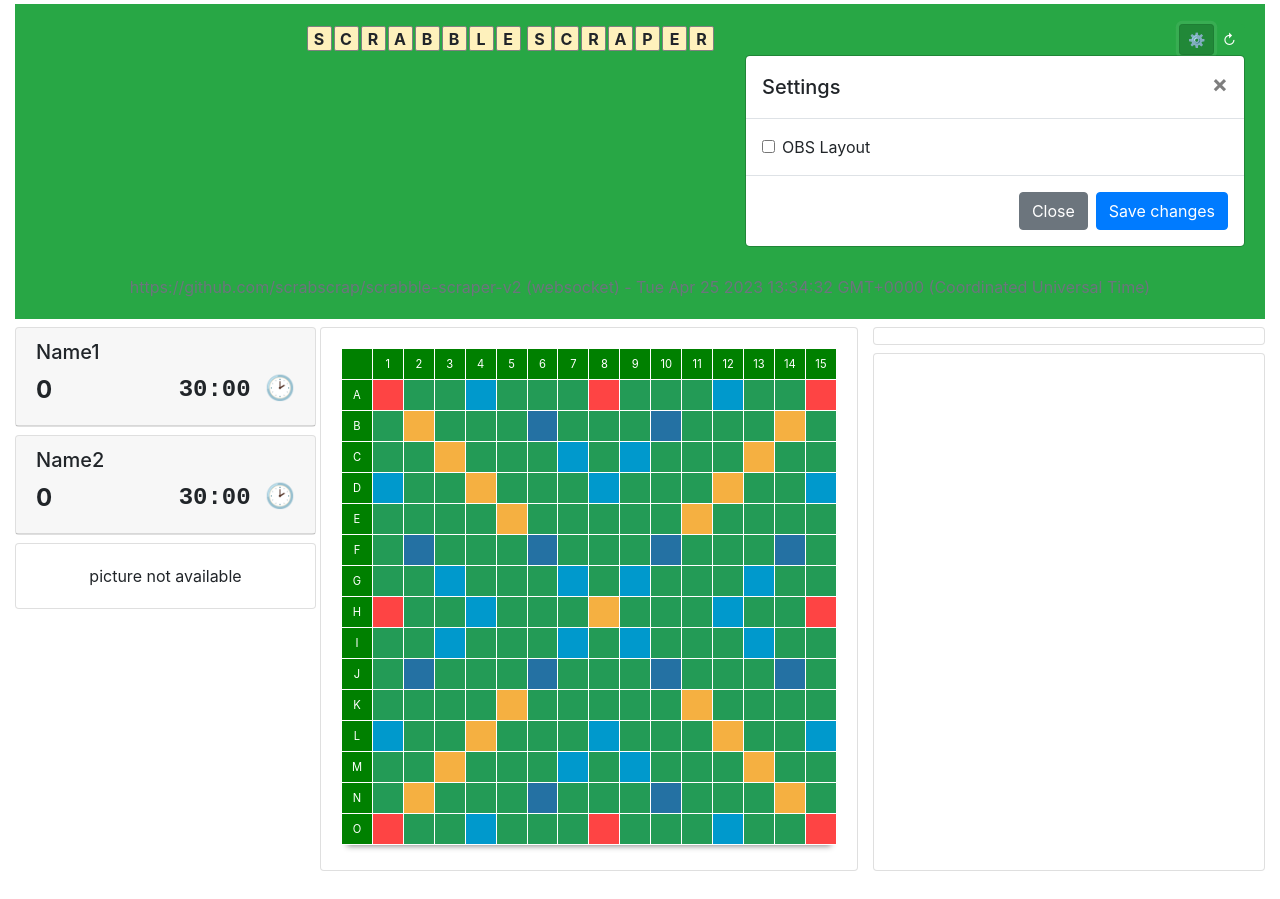
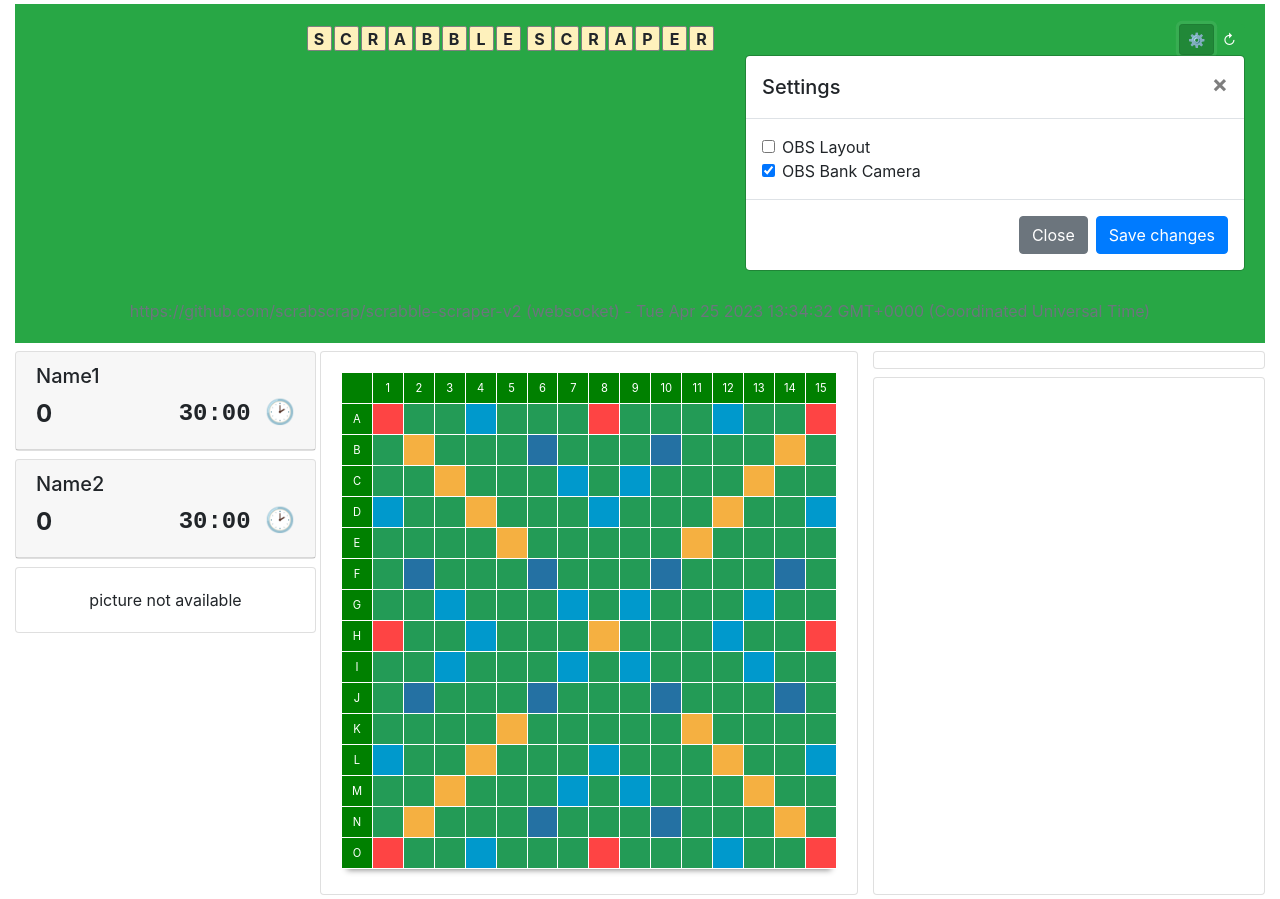
Before and after one commit to scrabscrap/scrabble-scraper-v2, a React (Create React App) app in the folder react/: page / in a window 1280 px wide. Both pictures are taken after a click on the button "Settings". Before the commit the page ends 875 px from the top, so only its background shows below. Built offline with nearby package versions, Linux system fonts and the light colour scheme; no server answers.

Commit message:
feat(react): bank cam switch on/off

```diff
--- a/react/src/App.js
+++ b/react/src/App.js
@@ -28,6 +28,7 @@ class App extends Component {
       image: null,
       settings: {
         obs: this.getCookie('OBS', false),
+        obsbank: this.getCookie('OBSBANK', true),
         websocket: true,
         header_text: 'SCRABBLE SCRAPER'
       },
@@ -59,6 +60,7 @@ class App extends Component {
       console.log(val)
       this.setState({ settings: val })
       this.setCookie('OBS', val.obs)
+      this.setCookie('OBSBANK', val.obsbank)
     }
   }
 
@@ -66,8 +68,10 @@ class App extends Component {
     if (navigator.userAgent.includes("OBS")) {
       var { settings } = this.state
       settings.obs = true
+      settings.obsbank = true
       this.setState({ settings: settings })
       this.setCookie('OBS', settings.obs)
+      this.setCookie('OBSBANK', settings.obsbank)
     }
     this.connect();
     this.fileconnect();
--- a/react/src/display/Display.js
+++ b/react/src/display/Display.js
@@ -31,7 +31,7 @@ class Display extends Component {
                         <div className='col-auto px-1'>
                             <div className='row py-1'>
                                 <div className='col-12'>
-                                    <Player counter={(player_on_move === '0') && data.settings.websocket} obs={true}
+                                    <Player counter={(player_on_move === '0') && data.settings.websocket} obs={data.settings.obsbank}
                                         unknown_move={data.unknown_move}
                                         color={player_on_move === '0' ? 'bg-info' : data.op === 'P0' ? 'bg-warning' : ''}
                                         name={data.name1} score={data.score1} time={data.clock1} />
@@ -39,7 +39,7 @@ class Display extends Component {
                             </div>
                             <div className='row py-1'>
                                 <div className='col-12'>
-                                    <Player counter={(player_on_move === '1') && data.settings.websocket} obs={true}
+                                    <Player counter={(player_on_move === '1') && data.settings.websocket} obs={data.settings.obsbank}
                                         unknown_move={data.unknown_move}
                                         color={player_on_move === '1' ? 'bg-info' : data.op === 'P1' ? 'bg-warning' : ''}
                                         name={data.name2} score={data.score2} time={data.clock2} />
--- a/react/src/display/Settings.js
+++ b/react/src/display/Settings.js
@@ -6,9 +6,11 @@ class Settings extends Component {
         this.state = {
             show: false,
             obs: props.settings.obs,
+            obsbank: this.props.settings.obsbank,
             header_text: props.settings.header_text
         };
         this.handleObs = this.handleObs.bind(this);
+        this.handleObsBank = this.handleObsBank.bind(this);
         this.handleHeader = this.handleHeader.bind(this);
     }
 
@@ -17,6 +19,7 @@ class Settings extends Component {
             // reset fields on close without save
             this.setState({
                 obs: this.props.settings.obs,
+                obsbank: this.props.settings.obsbank,
                 header_text: this.props.settings.header_text
             })
         }
@@ -28,6 +31,7 @@ class Settings extends Component {
         // set cookie
         const settings = {
             obs: this.state.obs,
+            obsbank: this.state.obsbank,
             websocket: this.props.settings.websocket,
             header_text: this.props.settings.header_text
         }
@@ -38,6 +42,7 @@ class Settings extends Component {
         this.setState({
             show: false,
             obs: this.props.settings.obs,
+            obsbank: this.props.settings.obsbank,
             header_text: this.props.settings.header_text
         })
     }
@@ -47,6 +52,10 @@ class Settings extends Component {
 
     handleObs(event) {
         this.setState({ obs: !this.state.obs })
+    }
+
+    handleObsBank(event) {
+        this.setState({ obsbank: !this.state.obsbank })
     }
 
     handleHeader(event) {
@@ -80,6 +89,14 @@ class Settings extends Component {
                                         OBS Layout
                                     </label>
                                 </div>
+                                <div className='form-check'>
+                                    <input className='form-check-input' type='checkbox' onChange={this.handleObsBank}
+                                        checked={this.state.obsbank} id='obsbank'>
+                                    </input>
+                                    <label className='form-check-label' htmlFor='obsbank'>
+                                        OBS Bank Camera
+                                    </label>
+                                </div>
                             </div>
                             <div className='modal-footer'>
                                 <button type='button' className='btn btn-secondary' onClick={this.toggleShow} data-dismiss='modal'>Close</button>
```
